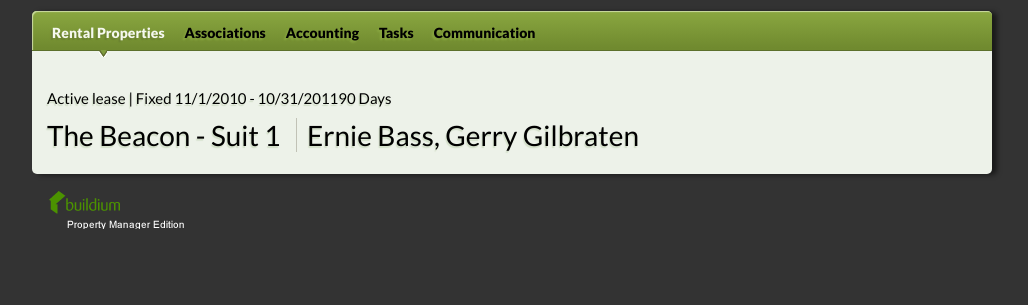
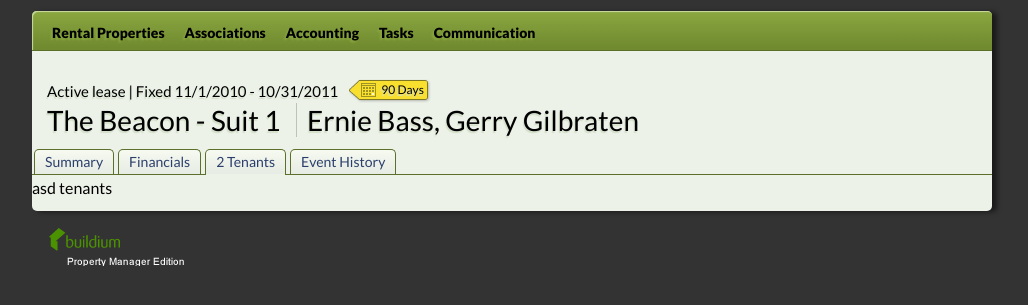
Before and after one commit to steelx/buildium-aj-html, a plain HTML site: page index.html in a window 1280 px wide. Shown: the part 59-364 px from the top of the page, without its empty margins (128-1156 px from the left). Drawn offline with nearby package versions, Linux system fonts and the light colour scheme.

Commit message:
Added TABs jq

```diff
--- a/css/main.scss
+++ b/css/main.scss
@@ -3,6 +3,7 @@
 
 $whiteGreen : #edf2e9;
 $green : #89a740;
+$inkBlue : #2c3f6c;
 
 @mixin background-clip($argument: padding-box) {
   -moz-background-clip: $argument;
@@ -165,21 +166,95 @@ ul.tab_links {
 
   h4.rental_infoline,
   h2.heading {
-    margin: 15px;
     color: darken($green, 90%);
     text-shadow: -1px 1.5px 1px darken($whiteGreen, 10%);
   }
   h4.rental_infoline {
     font-size: 15px;
+    margin: 0 15px;
+    display: block;
+    float: left;
+    position: relative;
+    line-height: 30px;
+
+    i {
+      padding: 0 0 0 35px;
+      font-size: 12px;
+      display: block;
+      position: absolute;
+      right: -96px;
+      top: 0;
+      width: 88px;
+      line-height: 28px;
+      background: url("../img/icons_spirte.png") no-repeat transparent -55px 0;
+    }
   }
   h2.heading {
+    clear: both;
     font-size: 28px;
-
+    margin: 10px 15px 15px;
     span {
       border-left: 1px solid #c1c2b6;
       padding-left: 10px;
       margin-left: 10px;
     }
+  }
+
+  .tabs {
+    border-bottom: 1px solid darken($green, 15%);
+    ul {
+      display: block;
+
+      li {
+        display: block;
+        float: left;
+        margin: 0 2px;
+        position: relative;
+
+        a {
+          display: block;
+          color: $inkBlue;
+          font-size: 14px;
+          line-height: 24px;
+          padding: 0 10px;
+          text-decoration: none;
+          position: relative;
+
+          background-image: -webkit-gradient(
+              linear,
+              left bottom,
+              left top,
+              color-stop(0.06, #E7ECE4),
+              color-stop(1, #F6FAF1)
+          );
+          background-image: -o-linear-gradient(top, #E7ECE4 6%, #F6FAF1 100%);
+          background-image: -moz-linear-gradient(top, #E7ECE4 6%, #F6FAF1 100%);
+          background-image: -webkit-linear-gradient(top, #E7ECE4 6%, #F6FAF1 100%);
+          background-image: -ms-linear-gradient(top, #E7ECE4 6%, #F6FAF1 100%);
+          background-image: linear-gradient(to top, #E7ECE4 6%, #F6FAF1 100%);
+
+          border-top: 1px solid darken($green, 15%);
+          border-left: 1px solid darken($green, 15%);
+          border-right: 1px solid darken($green, 15%);
+          @include borderRadius(5px, 5px, 0, 0);
+
+          &.selected i {
+            display: block;
+            position: absolute;
+            bottom: -1px;
+            left: 0;
+            width: 100%;
+            height: 1px;
+            background-color: $whiteGreen;
+          }
+        }
+      }
+    }
+  }
+
+  .tabs_content {
+    display: none;
+    padding: 5px 0;
   }
 }
 
--- a/index.html
+++ b/index.html
@@ -24,7 +24,7 @@
         <section class="main clearfix">
             <div class="top">
                 <ul class="tab_links clearfix">
-                    <li><a href="#" class="selected">Rental Properties</a><i class="arrow"></i></li>
+                    <li><a href="#" class="selected">Rental Properties<i class="arrow"></i></a></li>
                     <li><a href="#">Associations</a></li>
                     <li><a href="#">Accounting</a></li>
                     <li><a href="#">Tasks</a></li>
@@ -36,6 +36,28 @@
                 <h4 class="rental_infoline">Active lease | Fixed <span>11/1/2010</span> - <span>10/31/2011</span><i>90 Days</i></h4>
 
                 <h2 class="heading">The Beacon - Suit 1 <span>Ernie Bass, Gerry Gilbraten</span></h2>
+
+                <nav class="tabs">
+                    <ul class="clearfix">
+                        <li><a href="#summary">Summary</a></li>
+                        <li><a href="#financials">Financials</a></li>
+                        <li><a href="#tenants" class="selected">2 Tenants <i class="arrow"></i></a></li>
+                        <li><a href="#event">Event History</a></li>
+                    </ul>
+                </nav>
+
+                <article id="summary" class="tabs_content">
+                    asd S
+                </article>
+                <article id="financials" class="tabs_content">
+                    asd F
+                </article>
+                <article id="tenants" class="tabs_content">
+                    asd tenants
+                </article>
+                <article id="event" class="tabs_content">
+                    asd event
+                </article>
             </div>
 
         </section>
--- a/js/main.js
+++ b/js/main.js
@@ -1,7 +1,16 @@
 (function(){
-    $('.tab_links li a').on('click', function(){
+    $('.tab_links li a, .tabs li a').on('click', function(){
         $('i.arrow').remove();
         $('.selected').removeClass('selected');
-        $(this).after('<i class="arrow"></i>').addClass('selected');
+        $(this).append('<i class="arrow"></i>').addClass('selected');
     });
+
+    $('.tabs li a').on('click', function(e){
+        var $hash = $($(this).attr('href'));
+        console.log($hash);
+        $('.tabs_content').hide();
+        $hash.fadeIn(200);
+        e.preventDefault();
+    });
+    $('.tabs a.selected').trigger('click');
 })();
```
Also changed, not shown: css/main.css.
